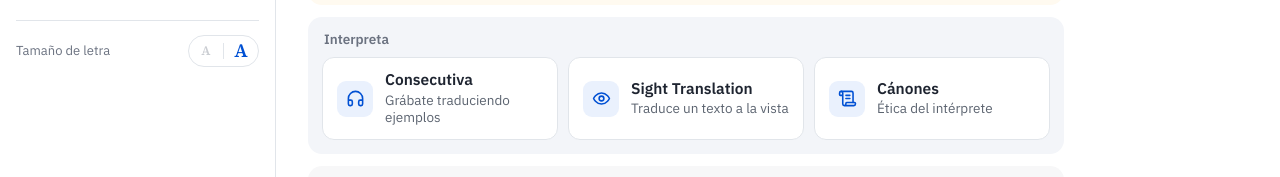
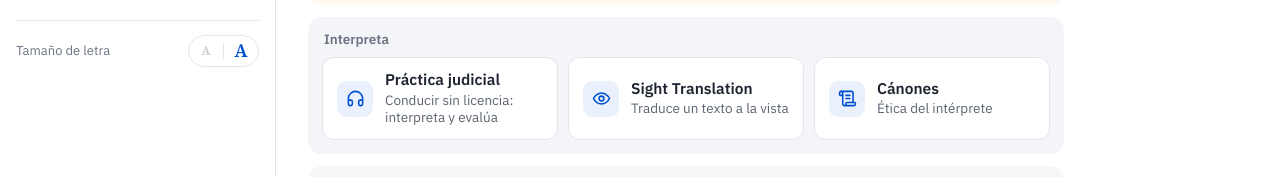
Before and after one commit to Josegarciawsu/palabrajusta, a React (Vite) app: page / in a window 1280 px wide. Shown: the part 464-641 px from the top of the page. Built offline with nearby package versions, Linux system fonts and the light colour scheme.

Commit message:
Open driving-without-license judicial trainer directly from practice navigation

```diff
--- a/src/App.jsx
+++ b/src/App.jsx
@@ -19,6 +19,7 @@ import {
   ChevronLeft,
 } from "lucide-react";
 import ConsecutivaSection from "./components/Consecutiva/ConsecutivaSection.jsx";
+import JudicialTrainer from "./components/Consecutiva/JudicialTrainer.jsx";
 
 import { C, serif, sans, brand, mono } from "./theme.js";
 import TERMINOS_SEMANA from "./data/terminosSemana.js";
@@ -1638,7 +1639,7 @@ const GRUPOS_INICIO = [
     titulo: "Interpreta",
     tinte: "#F3F5F9", // azul marino muy suave
     items: [
-      { id: "consecutiva", icon: Headphones, titulo: "Consecutiva", texto: "Grábate traduciendo ejemplos" },
+      { id: "judicial", icon: Headphones, titulo: "Práctica judicial", texto: "Conducir sin licencia: interpreta y evalúa" },
       { id: "sight", icon: Eye, titulo: "Sight Translation", texto: "Traduce un texto a la vista" },
       { id: "canones", icon: ScrollText, titulo: "Cánones", texto: "Ética del intérprete" },
     ],
@@ -2039,7 +2040,7 @@ export default function App() {
             <div className="my-2" style={{ borderTop: `1px solid ${C.border}` }} />
           )}
 
-          <NavButton icon={Headphones} active={section === "consecutiva"} onClick={() => setSection("consecutiva")}>Práctica de interpretación</NavButton>
+          <NavButton icon={Headphones} active={section === "judicial"} onClick={() => setSection("judicial")}>Práctica de interpretación</NavButton>
           <NavButton
             icon={Scale}
             active={section === "caso"}
@@ -2125,6 +2126,7 @@ export default function App() {
         {section === "quiz" && <OpcionMultipleView />}
         {section === "escribir" && <EscribirView />}
         {section === "debiles" && <DificilesView />}
+        {section === "judicial" && <JudicialTrainer onBack={() => setSection("consecutiva")} />}
         {section === "consecutiva" && <ConsecutivaSection />}
         </div>
       </main>
```
